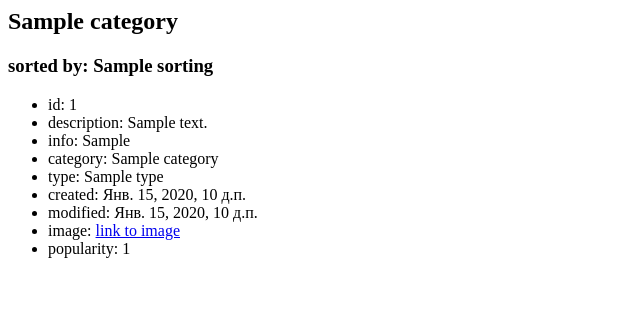
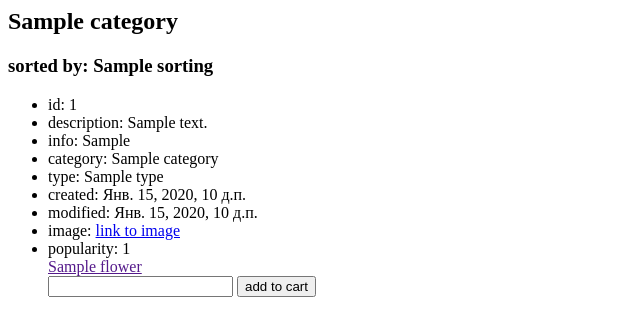
Before and after one commit to maksadbek/florentina, a Django app: template florentina/templates/flowers/catalog.html in a window 1280 px wide. Shown: the top 336 px of the page, without its empty margins (0-640 px from the left). Run offline with Django 3.2, Linux system fonts and the light colour scheme; tables that the repository leaves empty hold one stand-in row (values such as "Sample post"); the template is opened without the code that fills it: values that come from a table or form of the project are taken from there, most other values are stand-ins (such as "Sample title", 1, 10 or a date in 2020).

Commit message:
added forms into flower catalog to add into cart

```diff
--- a/florentina/templates/flowers/catalog.html
+++ b/florentina/templates/flowers/catalog.html
@@ -1,3 +1,4 @@
+{% url 'cart:add' as cart_add_path %}
 <div>
     <h2>{{ category }}</h2>
     <h3>sorted by: {{ sorting }}</h3>
@@ -10,8 +11,21 @@
         <li>type: {{ flower.type }} </li>
         <li>created: {{ flower.created}} </li>
         <li>modified: {{ flower.modified}} </li>
-            <li>image: <a href="{{ flower.img.url}}">link to image</a></li>
+        <li>image:
+            <a href="{{ flower.img.url}}">link to image</a>
+        </li>
         <li>popularity: {{ flower.popularity }} </li>
+    {% url 'flower:detail' flower.id as flower_detail_path %}
+        <a href="{{ flower_detail_path }}">{{ flower.name }}</a>
+        <form action="{{ cart_add_path }}" method="post">
+            {% csrf_token %}
+            <input type="text"
+                   name="product_id"
+                   value="{{ flower.id }}"
+                   hidden />
+            <input type="text" name="quantity" />
+            <input type="submit" value="add to cart" />
+        </form>
     </ul>
     {% endfor %}
 </div>
```
Also changed, not shown: florentina/templates/flowers/index.html (+11 -0 lines). Lines whose indentation alone changed are shown as unchanged.
